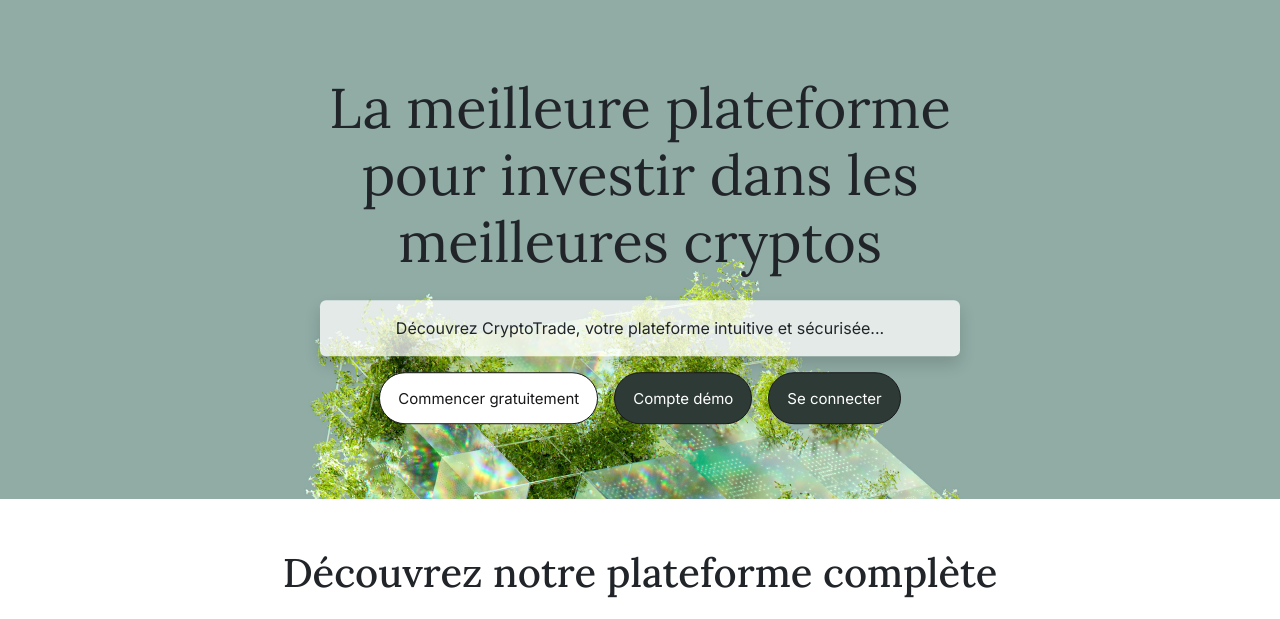
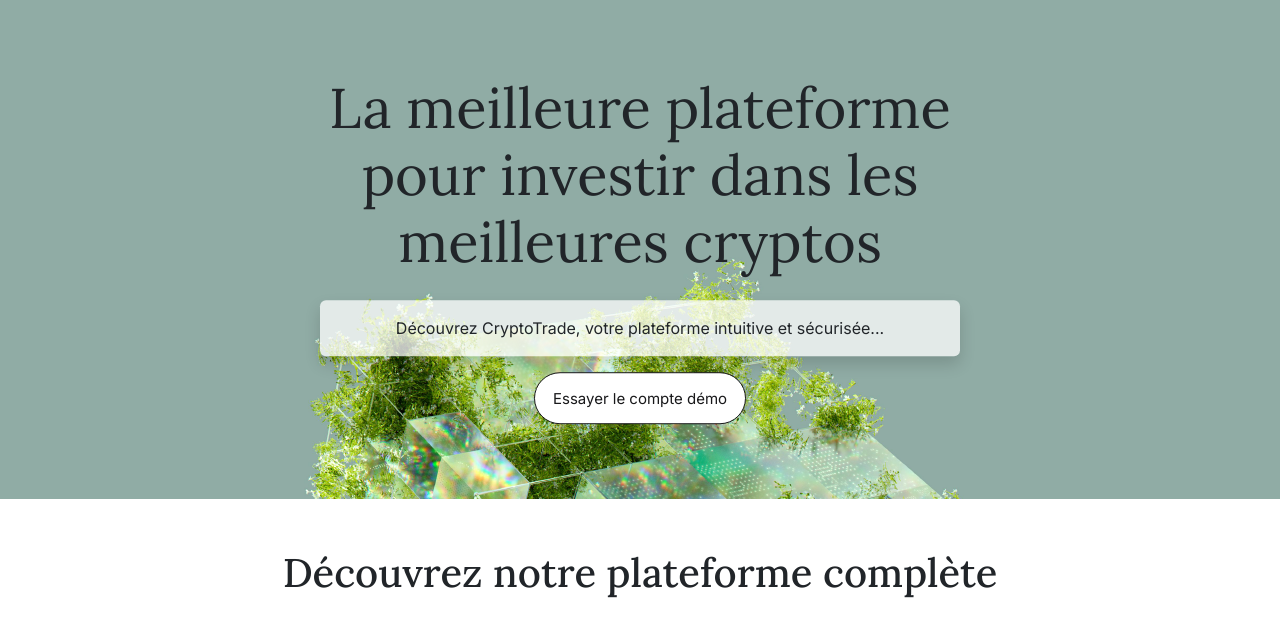
Before and after one commit to PierreDevC/cryptotrade, a PHP site: page /cryptotrade/ in a window 1280 px wide. Shown: the part 102-721 px from the top of the page. Run offline with PHP 8.4, Linux system fonts and the light colour scheme; some libraries are stand-ins or nearby versions.

Commit message:
css update

```diff
--- a/css/style.css
+++ b/css/style.css
@@ -134,8 +134,10 @@ h1, h2 {
   z-index: 100;
   opacity: 0;
   top: 50%;
-  left: 50%;
-  transform: translateY(225%) translateX(-50%);
+  left: 0;
+  width: 100%;
+  text-align: center;
+  transform: translateY(225%);
   height: 14px;
   line-height: 13px;
 }
@@ -160,7 +162,7 @@ h1, h2 {
 }
 
 .button-57:hover span:last-child {
-  transform: translateX(-50%) translateY(-100%);
+  transform: translateY(-100%);
   opacity: 1;
   transition: all 900ms cubic-bezier(0.48, 0, 0.12, 1);
 }
--- a/home.php
+++ b/home.php
@@ -44,10 +44,8 @@
 		<div class="position-absolute top-50 start-50 translate-middle text-center mt-n5">
             <h1 class="display-4 mb-4">La meilleure plateforme pour investir dans les meilleures cryptos</h1>
             <p class="bg-white bg-opacity-75 shadow p-3 rounded">Découvrez CryptoTrade, votre plateforme intuitive et sécurisée...</p>
-            <div class="d-flex justify-content-center gap-3">
-                <a href="<?= BASE_URL ?>/signup" class="button-57 text-decoration-none" role="button"><span class="text">Commencer gratuitement</span><span>Créer un compte</span></a>
-                <a href="<?= BASE_URL ?>/login/demo" class="action-button text-decoration-none">Compte démo</a>
-                <a href="<?= BASE_URL ?>/login" class="action-button text-decoration-none">Se connecter</a>
+            <div class="d-flex justify-content-center">
+                <a href="<?= BASE_URL ?>/login/demo" class="button-57 text-decoration-none" role="button"><span class="text">Essayer le compte démo</span><span>Accès instantané</span></a>
             </div>
         </div>
 	    </div></div>
```
Also changed, not shown: .claude/settings.local.json (added).
